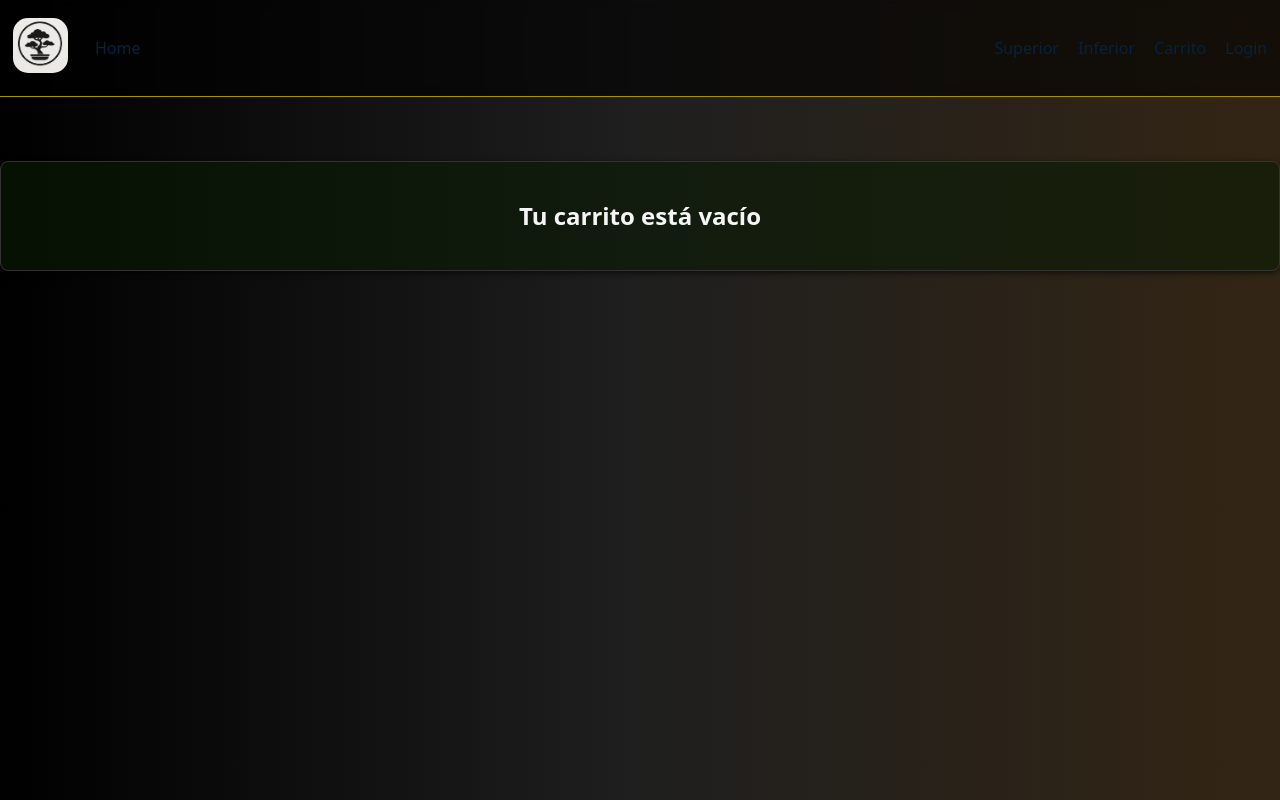
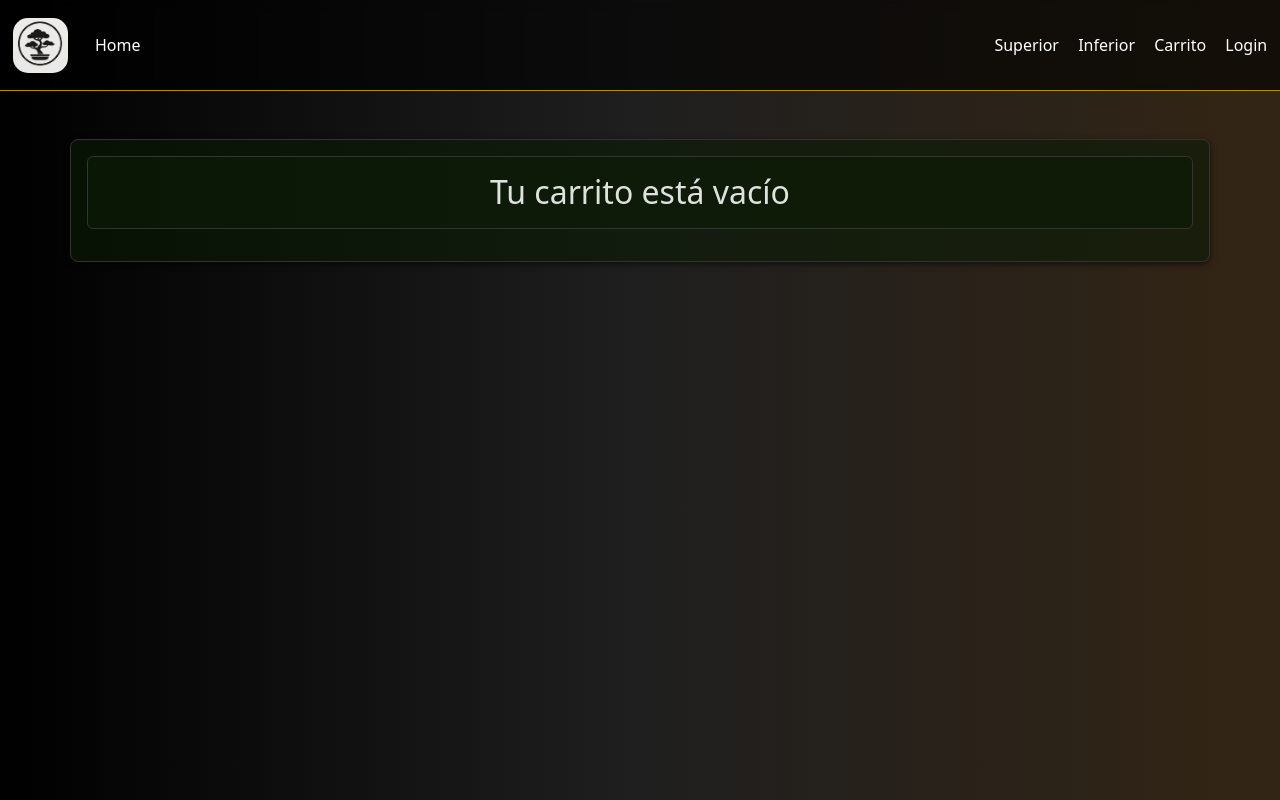
Before and after one commit to Juanmabott/TalentoTech, a React (Vite) app: page /cart in a window 1280 px wide. Built offline with nearby package versions, Linux system fonts and the light colour scheme.

Commit message:
arreglos css

```diff
--- a/index.html
+++ b/index.html
@@ -4,7 +4,9 @@
     <meta charset="UTF-8" />
     <link rel="icon" type="image/svg+xml" href="/logo.png" />
     <meta name="viewport" content="width=device-width, initial-scale=1.0" />
-    <title>eshop</title>
+  <link href="https://cdn.jsdelivr.net/npm/bootstrap@5.3.8/dist/css/bootstrap.min.css" rel="stylesheet" integrity="sha384-sRIl4kxILFvY47J16cr9ZwB07vP4J8+LH7qKQnuqkuIAvNWLzeN8tE5YBujZqJLB" crossorigin="anonymous">
+ <script src="https://cdn.jsdelivr.net/npm/bootstrap@5.3.8/dist/js/bootstrap.bundle.min.js" integrity="sha384-FKyoEForCGlyvwx9Hj09JcYn3nv7wiPVlz7YYwJrWVcXK/BmnVDxM+D2scQbITxI" crossorigin="anonymous"></script>
+  <title>eshop</title>
   </head>
   <body>
     <div id="root"></div>
--- a/src/App.css
+++ b/src/App.css
@@ -22,5 +22,5 @@
 }
 
 .read-the-docs {
-  color: #888;
+  color: #ffffffff;
 }
--- a/src/components/Cart/Cart.jsx
+++ b/src/components/Cart/Cart.jsx
@@ -3,36 +3,62 @@ import "./Cart.css";
 import { useCartContext } from "../context/CartContext/useCartContext";
 
 export const Cart = () => {
-  const { cart, clearCart, deleteItem, checkout,total , getTotalItems} = useCartContext();
+  const { cart, clearCart, deleteItem, checkout, total, getTotalItems } = useCartContext();
 
   if (!cart.length) {
     return (
-      <section className="cart">
-        <h2>Tu carrito está vacío</h2>
+      <section className="cart container mt-5 text-white">
+        <div
+          className="alert alert-secondary text-center"
+          role="alert"
+          style={{ backgroundColor: "#0b1b05a2", borderColor: "#333", color: "#f5f5f5" }}
+        >
+          <h2 className="mb-0">Tu carrito está vacío</h2>
+        </div>
       </section>
     );
   }
 
   return (
-    <section className="cart">
-      <h2>Carrito</h2>
-      <ul>
+    <section className="cart container mt-4 text-white">
+      <h2 className="mb-4">Carrito</h2>
+
+      <ul className="list-group mb-3">
         {cart.map((item) => (
-          <li key={item.id} className="cart-item">
-            <div className="cart-item-left">
-              <strong>{item.title}</strong>
-              <div className="cart-item-qty">Cantidad: {item.quantity}</div>
-              <div className="btn btn-minus" onClick={() => deleteItem(item.id)}>- </div>
+          <li
+            key={item.id}
+            className="list-group-item d-flex justify-content-between align-items-start bg-transparent text-white"
+            style={{ borderColor: "rgba(255,255,255,0.04)" }}
+          >
+            <div>
+              <strong className="d-block">{item.title || item.name}</strong>
+              <small style={{ color: "#f5f5f5" }}>Cantidad: {item.quantity}</small>
             </div>
-            <div className="cart-item-right">${(item.price * item.quantity).toFixed(2)}</div>
+
+            <div className="d-flex align-items-center gap-3">
+              <button
+                type="button"
+                className="btn btn-sm btn-outline-light"
+                onClick={() => deleteItem(item.id)}
+                aria-label={`Eliminar ${item.title || item.name}`}
+              >
+                &minus;
+              </button>
+              <div className="fw-bold">${(item.price * item.quantity).toFixed(2)}</div>
+            </div>
           </li>
         ))}
       </ul>
-      <div className="cart-footer">
-        <button onClick={clearCart}>Vaciar carrito</button>
-        <button className="btn btn-primary" onClick={checkout}>Comprar</button>
-        <strong>Cantidad: {getTotalItems()}</strong>
-        <strong>Total: ${total().toFixed(2)}</strong>
+
+      <div className="row align-items-center text-white">
+        <div className="col-md-6 d-flex gap-2">
+          <button className="btn btn-secondary" onClick={clearCart}>Vaciar carrito</button>
+          <button className="btn btn-warning" onClick={checkout}>Comprar</button>
+        </div>
+        <div className="col-md-6 text-md-end mt-3 mt-md-0">
+          <div className="mb-1">Cantidad: <strong>{getTotalItems()}</strong></div>
+          <div>Total: <strong>${total().toFixed(2)}</strong></div>
+        </div>
       </div>
     </section>
   );
--- a/src/components/ItemList/ItemList.jsx
+++ b/src/components/ItemList/ItemList.jsx
@@ -1,18 +1,20 @@
 import { Link } from "react-router-dom";
 import { Item } from "../Item/Item";
-import "./itemList.css";
 
 export const ItemList = ({ lista }) => {
   return (
     <>
       {lista.length ? (
-        // envolver el mapeo en el contenedor grid (clase en CSS)
-        <div className="item-list-grid">
-          {lista.map((prod) => (
-            <Link to={`/detail/${prod.id}`} key={prod.id}>
-              <Item {...prod} />
-            </Link>
-          ))}
+        <div className="container">
+          <div className="row gx-3 gy-4">
+            {lista.map((prod) => (
+              <div className="col-12 col-sm-6 col-md-4 col-lg-3" key={prod.id}>
+                <Link to={`/detail/${prod.id}`} className="text-decoration-none text-reset">
+                  <Item {...prod} />
+                </Link>
+              </div>
+            ))}
+          </div>
         </div>
       ) : (
         <p>No hay productos</p>
--- a/src/index.css
+++ b/src/index.css
@@ -106,3 +106,28 @@ html {
     background-color: #f9f9f9;
   }
 }
+
+/* Ensure site uses the dark theme colors after importing Bootstrap which sets its own defaults. */
+body,
+.app-wrapper,
+.nav-inner,
+.main-content,
+header,
+footer,
+.card,
+.card *,
+.btn,
+p,
+h1,h2,h3,h4,h5,h6,
+label,
+small {
+  color: rgba(255, 255, 255, 0.87) !important;
+}
+
+/* Keep links styled as defined earlier (accent color) */
+a {
+  color: #ffffffff !important;
+}
+a:hover {
+  color: #c7a841ff !important;
+}
```
